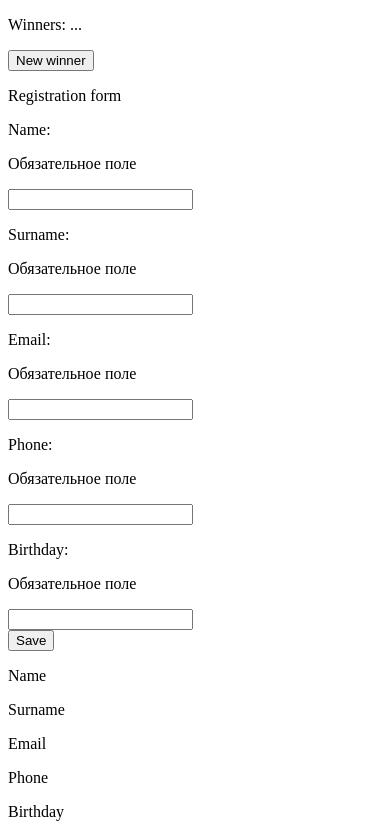
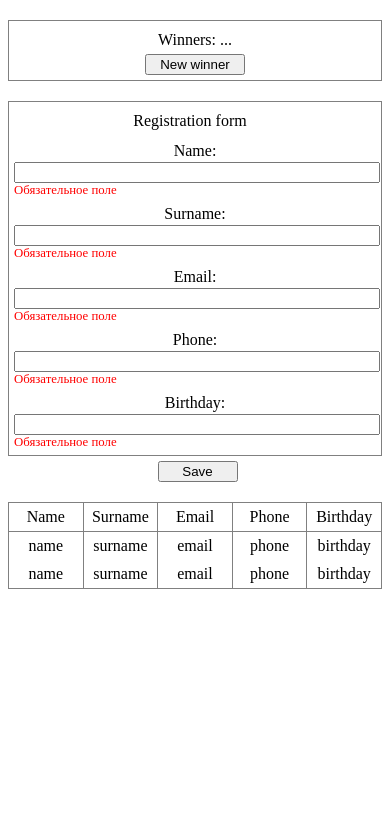
Before and after one commit to NikitaVolkov87/test_task_ProgForce, a plain HTML site: page index.html in a window 390 px wide. Shown: the top 834 px of the page. Drawn offline with Linux system fonts and the light colour scheme.

Commit message:
html edit 03

```diff
--- a/dist/css/main.css
+++ b/dist/css/main.css
@@ -0,0 +1,171 @@
+/*------------- general -------------*/
+p {
+	margin: 0;
+}
+
+.hide {
+	display: none !important;
+}
+
+
+
+
+
+/*------------- app -------------*/
+.container {
+	max-width: 500px;
+	margin: 20px auto;
+	border: 1px solid grey;
+}
+
+.row {
+	display: flex;
+	margin: 5px;
+}
+
+@media (max-width: 400px){
+	.row {
+		flex-direction: column;
+		align-items: center;
+	}
+}
+
+
+
+/*------------- winner__section -------------*/
+.winner__col_user-name {
+	width: 100%;
+}
+
+#winner__button {
+	width: 100px;
+}
+
+@media (max-width: 400px){
+	.winner__col_user-name{
+		width: auto;
+		margin: 5px;
+	}
+}
+
+
+
+/*------------- reg-form__section -------------*/
+.reg-form__row {
+	align-items: flex-end;
+}
+
+.reg-form__col:nth-of-type(1) {
+	width: 150px;
+	height: fit-content;
+	text-align: right;
+	padding-right: 40px;
+}
+
+.reg-form__col:nth-of-type(2) {
+	width: 100%;
+	padding-right: 10px;
+}
+
+.warning__messages {
+	color: red;
+	font-size: .8rem;
+}
+
+.reg-form__input {
+	width: 100%;
+}
+
+.reg-form__row_form-title .reg-form__col_form-title {
+	width: 100%;
+	text-align: center;
+	padding-right: 0;
+	margin: 5px;
+}
+
+.reg-form__input-title {
+	line-height: 22px;
+}
+
+/*reg-form_button*/
+.reg-form__container {
+	margin-bottom: 0;
+	padding-bottom: 8px;
+}
+
+.reg-form__container_button {
+	margin-top: 0;
+	border: none;
+}
+
+.reg-form__row_form-button {
+	margin-right: 0;
+}
+
+.reg-form__col_form-button {
+	width: 100% !important;
+	padding-right: 0 !important;
+}
+
+#form__button {
+	width: 80px;
+}
+
+@media (max-width: 400px){
+	.reg-form__row_form-item {
+		align-items: center;
+	}
+
+	.reg-form__col {
+		padding-right: 0 !important;
+		text-align: center !important;
+	}
+
+	.reg-form__col:nth-of-type(2) {
+		display: flex;
+		flex-direction: column-reverse;
+	}
+
+	.reg-form__input {
+		width: calc(100% - 4px);
+	}
+
+	.reg-form__container {
+		padding-bottom: 0;
+	}
+
+	.warning__messages {
+		text-align: left;
+	}
+}
+
+
+
+/*------------- result-table__section -------------*/
+.result-table__row {
+	justify-content: space-around;
+	margin: 0;
+}
+
+.result-table__col {
+	width: 100%;
+	border-right: 1px solid grey;
+	text-align: center;
+	padding: 5px;
+	overflow: hidden;
+}
+
+.result-table__col:last-of-type {
+	border-right: none;
+}
+
+.result-table__row:first-of-type .result-table__col {
+	border-bottom: 1px solid grey;
+}
+
+@media (max-width: 400px){
+	.result-table__row {
+		flex-direction: initial;
+		align-items: stretch;
+	}
+}
--- a/index.html
+++ b/index.html
@@ -77,6 +77,8 @@
               <input class="reg-form__input" id="reg-form__user-birthday_input" type="text">
             </div>
           </div>
+        </div>
+        <div class="container reg-form__container_button">
           <div class="row reg-form__row reg-form__row_form-button">
             <div class="col reg-form__col reg-form__col_form-button">
               <button id="form__button" onclick="">Save</button>
@@ -122,6 +124,23 @@
             <p class="result-table__item" onclick="itemResultTableClick('id')">birthday</p>
           </div>
         </div>
+        <div class="row result-table__row result-table__row_table-item">
+          <div class="col result-table__col result-table__col_table-item">
+            <p class="result-table__item" onclick="itemResultTableClick('id')">name</p>
+          </div>
+          <div class="col result-table__col result-table__col_table-item">
+            <p class="result-table__item" onclick="itemResultTableClick('id')">surname</p>
+          </div>
+          <div class="col result-table__col result-table__col_table-item">
+            <p class="result-table__item" onclick="itemResultTableClick('id')">email</p>
+          </div>
+          <div class="col result-table__col result-table__col_table-item">
+            <p class="result-table__item" onclick="itemResultTableClick('id')">phone</p>
+          </div>
+          <div class="col result-table__col result-table__col_table-item">
+            <p class="result-table__item" onclick="itemResultTableClick('id')">birthday</p>
+          </div>
+        </div>
 
       </div>
     </section>
```
